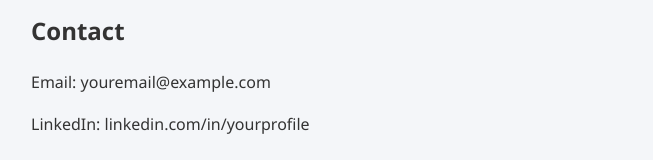
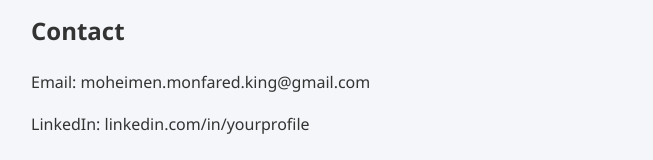
Before and after one commit to moheiman1/Personal-Portfolio-Website-Project, a plain HTML site: page index.html in a window 1280 px wide. Shown: the part 932-1092 px from the top of the page, without its empty margins (159-812 px from the left). Drawn offline with Linux system fonts and the light colour scheme; files that its build step writes are made by us from their sources.

Commit message:
chore: add email addres

```diff
--- a/index.html
+++ b/index.html
@@ -39,7 +39,7 @@
 
   <section id="contact">
     <h2>Contact</h2>
-    <p>Email: youremail@example.com</p>
+    <p>Email: moheimen.monfared.king@gmail.com</p>
     <p>LinkedIn: linkedin.com/in/yourprofile</p>
   </section>
 
```
